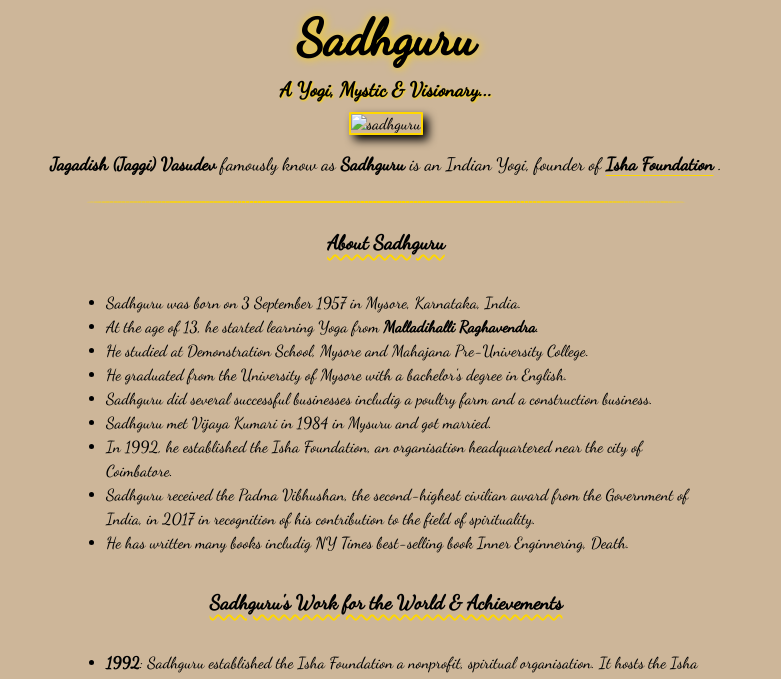
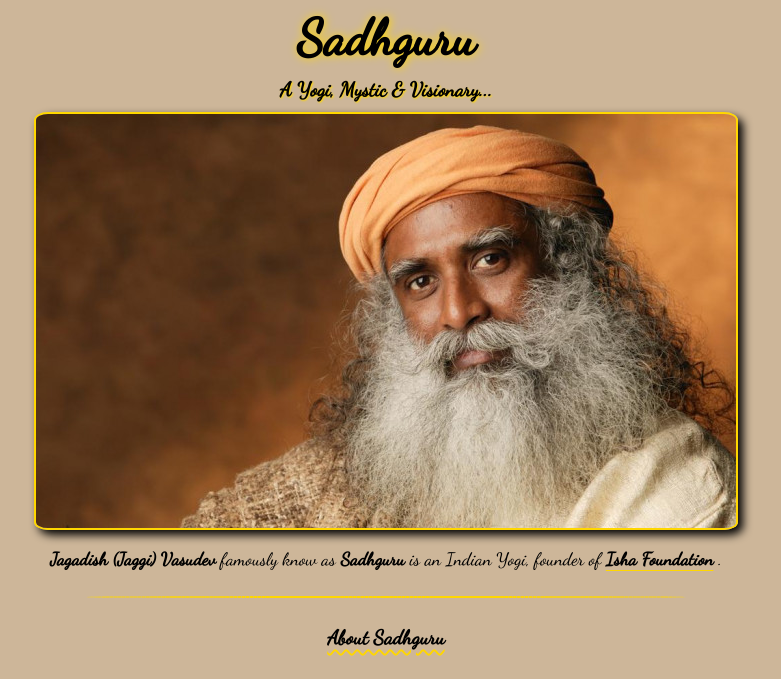
Before and after one commit to habc0d3r/tribute_page_fcc, a plain HTML site: page index.html in a window 1280 px wide. Shown: the top 679 px of the page, without its empty margins (254-1035 px from the left). Drawn offline with Linux system fonts and the light colour scheme.

Commit message:
Update code

```diff
--- a/index.html
+++ b/index.html
@@ -11,7 +11,7 @@
       <h1 id="title">Sadhguru</h1>
       <h1 id="sub-title">A Yogi, Mystic & Visionary...</h1>
       <div id="img-div">
-        <img id="image" src="/sadhguru.png" alt="sadhguru">
+        <img id="image" src="https://habc0d3r.github.io/tribute_page_fcc/images/sadhguru.png" alt="sadhguru">
         <p id="img-caption"><strong>Jagadish (Jaggi) Vasudev</strong> famously know as <strong>Sadhguru</strong> is an Indian Yogi, founder of <strong><a href="https://isha.sadhguru.org" target="_blank">Isha Foundation</a></strong> .</p>
       </div>
       <hr>
--- a/style.css
+++ b/style.css
@@ -47,6 +47,7 @@ body {
   flex-direction: column;
   justify-content: center;
   align-items: center;
+  font-size: 20px;
 }
 
 .sub-heading {
```
